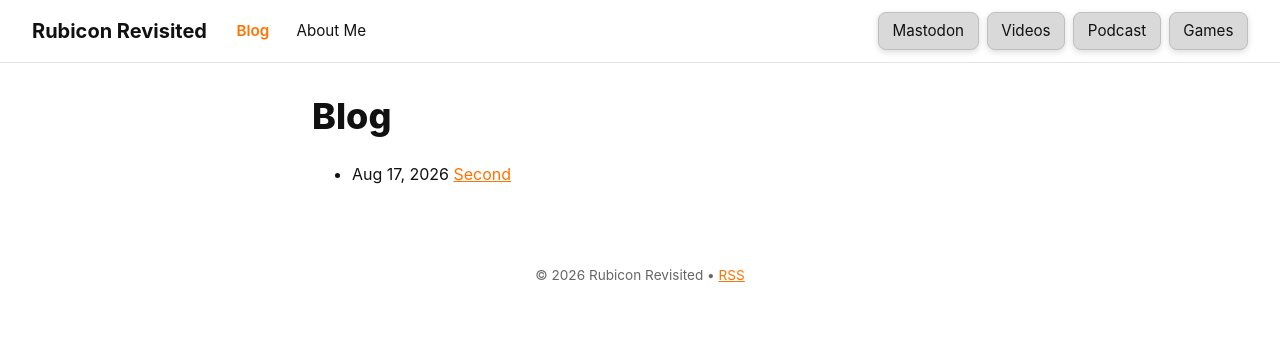
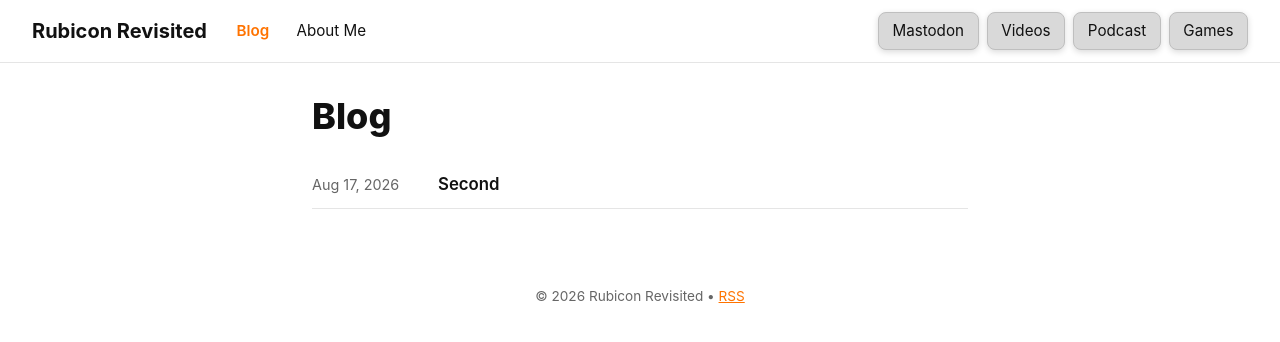
Before and after one commit to StepanJiri/stepankarasek.github.io, a Jekyll site: the page built from blog.html, in a window 1280 px wide. Shown: the top 342 px of the page. Built offline with Jekyll 4.4.1, drawn with Linux system fonts in a browser that asks for light colours.

Commit message:
Update style.css

```diff
--- a/assets/css/style.css
+++ b/assets/css/style.css
@@ -353,3 +353,44 @@ article video {
     grid-template-columns: 1fr;
   }
 }
+/* ---------- Blog archive list ---------- */
+.archive-list {
+  list-style: none;
+  padding: 0;
+  margin-top: 1.5rem;
+}
+
+.archive-item {
+  display: flex;
+  align-items: baseline;
+  gap: 1rem;
+  padding: 0.6rem 0;
+  border-bottom: 1px solid var(--border);
+}
+
+.archive-date {
+  flex: 0 0 110px;
+  color: var(--muted);
+  font-size: 0.9rem;
+}
+
+.archive-title {
+  color: var(--fg);
+  text-decoration: none;
+  font-weight: 600;
+  font-size: 1.05rem;
+}
+
+.archive-title:hover {
+  color: var(--accent);
+}
+
+@media (max-width: 480px) {
+  .archive-item {
+    flex-direction: column;
+    gap: 0.15rem;
+  }
+  .archive-date {
+    flex: none;
+  }
+}
```
